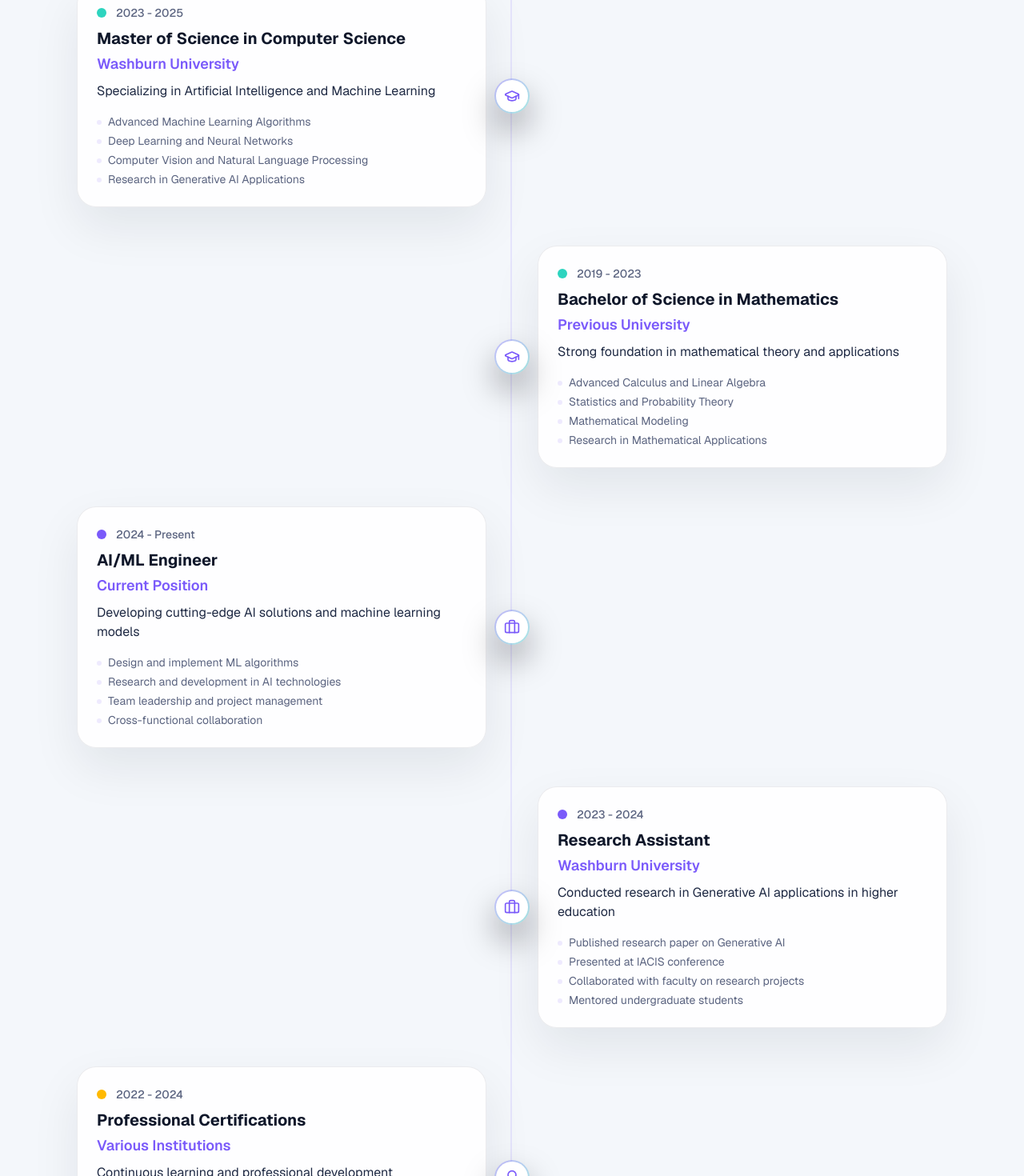
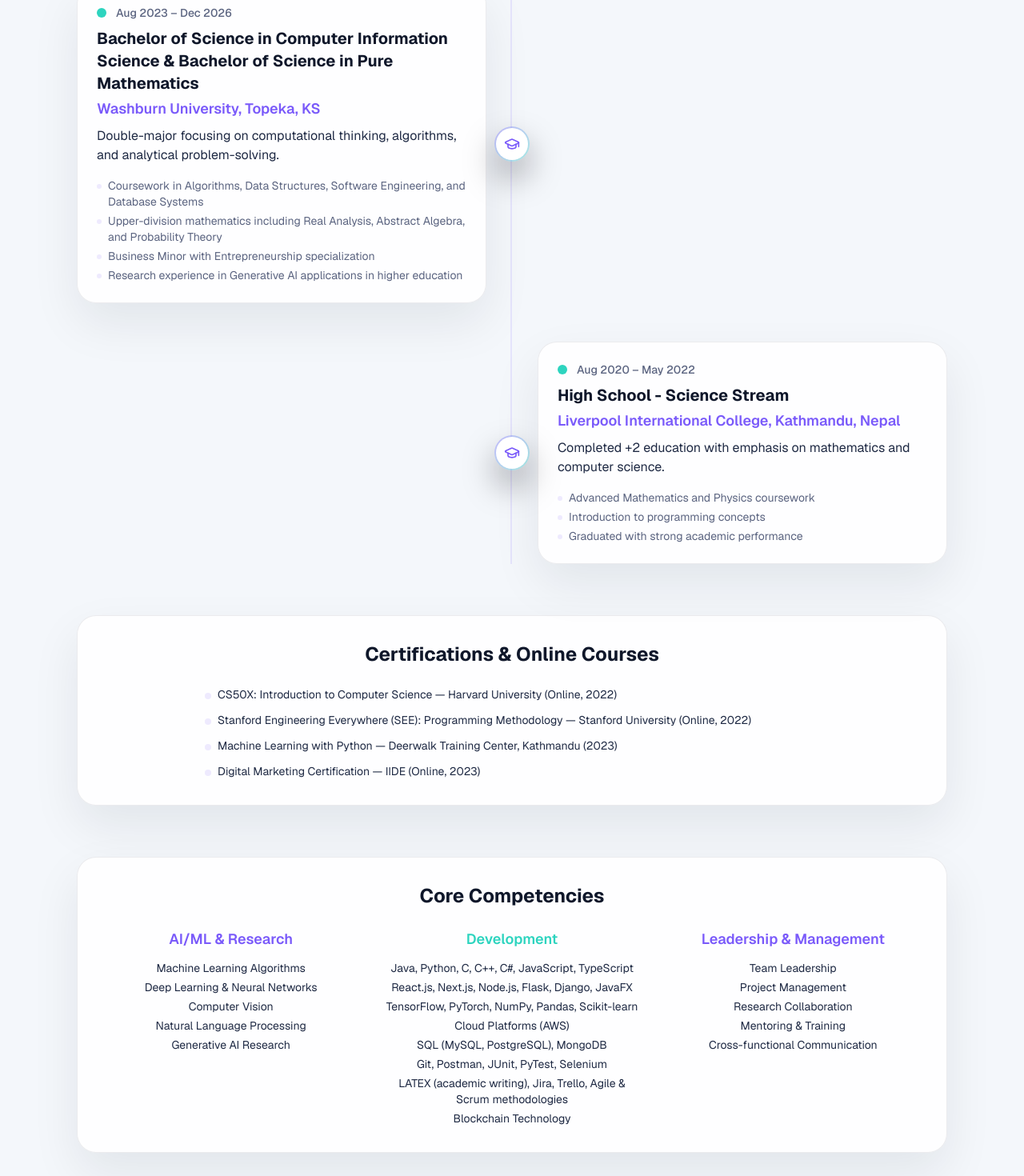
Before and after one commit to RajdeepSah/personalPortfolio, a Next.js app: page /about in a window 1280 px wide. Shown: the part 487-1957 px from the top of the page at 80% size. Built offline with nearby package versions, Linux system fonts and the light colour scheme.

Commit message:
Working on contents for the portpofio, still need to work

```diff
--- a/src/components/About.tsx
+++ b/src/components/About.tsx
@@ -31,74 +31,39 @@
   {
     type: 'education',
     icon: GraduationCap,
-      title: 'Master of Science in Computer Science',
-      institution: 'Washburn University',
-      period: '2023 - 2025',
-      description: 'Specializing in Artificial Intelligence and Machine Learning',
+    title: 'Bachelor of Science in Computer Information Science & Bachelor of Science in Pure Mathematics',
+    institution: 'Washburn University, Topeka, KS',
+    period: 'Aug 2023 – Dec 2026',
+    description: 'Double-major focusing on computational thinking, algorithms, and analytical problem-solving.',
     details: [
-        'Advanced Machine Learning Algorithms',
-        'Deep Learning and Neural Networks',
-        'Computer Vision and Natural Language Processing',
-        'Research in Generative AI Applications'
+      'Coursework in Algorithms, Data Structures, Software Engineering, and Database Systems',
+      'Upper-division mathematics including Real Analysis, Abstract Algebra, and Probability Theory',
+      'Business Minor with Entrepreneurship specialization',
+      'Research experience in Generative AI applications in higher education'
     ]
   },
   {
     type: 'education',
     icon: GraduationCap,
-      title: 'Bachelor of Science in Mathematics',
-      institution: 'Previous University',
-      period: '2019 - 2023',
-      description: 'Strong foundation in mathematical theory and applications',
+    title: 'High School - Science Stream',
+    institution: 'Liverpool International College, Kathmandu, Nepal',
+    period: 'Aug 2020 – May 2022',
+    description: 'Completed +2 education with emphasis on mathematics and computer science.',
     details: [
-        'Advanced Calculus and Linear Algebra',
-        'Statistics and Probability Theory',
-        'Mathematical Modeling',
-        'Research in Mathematical Applications'
-      ]
-    },
-    {
-      type: 'experience',
-      icon: Briefcase,
-      title: 'AI/ML Engineer',
-      company: 'Current Position',
-      period: '2024 - Present',
-      description: 'Developing cutting-edge AI solutions and machine learning models',
-      details: [
-        'Design and implement ML algorithms',
-        'Research and development in AI technologies',
-        'Team leadership and project management',
-        'Cross-functional collaboration'
-      ]
-    },
-    {
-      type: 'experience',
-      icon: Briefcase,
-      title: 'Research Assistant',
-      company: 'Washburn University',
-      period: '2023 - 2024',
-      description: 'Conducted research in Generative AI applications in higher education',
-      details: [
-        'Published research paper on Generative AI',
-        'Presented at IACIS conference',
-        'Collaborated with faculty on research projects',
-        'Mentored undergraduate students'
-      ]
-    },
-    {
-      type: 'certification',
-      icon: Award,
-      title: 'Professional Certifications',
-      company: 'Various Institutions',
-      period: '2022 - 2024',
-      description: 'Continuous learning and professional development',
-      details: [
-        'AWS Machine Learning Specialty',
-        'Google Cloud AI/ML Professional',
-        'Microsoft Azure AI Engineer',
-        'Deep Learning Specialization (Coursera)'
+      'Advanced Mathematics and Physics coursework',
+      'Introduction to programming concepts',
+      'Graduated with strong academic performance'
     ]
   }
 ];
+
+const certifications = [
+  'CS50X: Introduction to Computer Science — Harvard University (Online, 2022)',
+  'Stanford Engineering Everywhere (SEE): Programming Methodology — Stanford University (Online, 2022)',
+  'Machine Learning with Python — Deerwalk Training Center, Kathmandu (2023)',
+  'Digital Marketing Certification — IIDE (Online, 2023)'
+];
+
 
   return (
     <section className="py-20 bg-app">
@@ -212,6 +177,26 @@
             </div>
           </motion.div>
 
+
+          {/* Certifications Section */}
+          <motion.div variants={itemVariants} className="card-premium p-8">
+            <h3 className="text-2xl font-bold text-primary mb-6 text-center">
+              Certifications & Online Courses
+            </h3>
+
+            <ul className="space-y-3 text-secondary max-w-3xl mx-auto">
+              {certifications.map((cert, index) => (
+                <li
+                  key={index}
+                  className="text-sm flex items-start"
+                >
+                  <span className="w-2 h-2 bg-[var(--accent-muted)] rounded-full mt-2 mr-2 flex-shrink-0"></span>
+                  {cert}
+                </li>
+              ))}
+            </ul>
+          </motion.div>
+
           {/* Skills Summary */}
           <motion.div variants={itemVariants} className="card-premium p-8">
             <h3 className="text-2xl font-bold text-primary mb-6 text-center">
@@ -235,11 +220,14 @@
                   Development
                 </h4>
                 <ul className="text-sm text-secondary space-y-1">
-                  <li>Python, R, JavaScript</li>
-                  <li>TensorFlow, PyTorch</li>
-                  <li>React, Next.js</li>
-                  <li>Cloud Platforms (AWS, GCP)</li>
-                  <li>Database Management</li>
+                  <li>Java, Python, C, C++, C#, JavaScript, TypeScript</li>
+                  <li>React.js, Next.js, Node.js, Flask, Django, JavaFX</li>
+                  <li>TensorFlow, PyTorch, NumPy, Pandas, Scikit-learn</li>
+                  <li>Cloud Platforms (AWS)</li>
+                  <li>SQL (MySQL, PostgreSQL), MongoDB</li>
+                  <li>Git, Postman, JUnit, PyTest, Selenium</li>
+                  <li> LATEX (academic writing), Jira, Trello, Agile & Scrum methodologies</li>
+                  <li>Blockchain Technology</li>
                 </ul>
               </div>
               <div className="text-center">
--- a/src/components/Footer.tsx
+++ b/src/components/Footer.tsx
@@ -125,7 +125,7 @@
               className="text-muted text-sm flex items-center mt-4 md:mt-0"
               whileHover={{ scale: 1.05 }}
             >
-              Made using Next.js & TailwindCSS
+              Designed with logic, symmetry & a little chaos
             </motion.p>
           </div>
         </div>
--- a/src/components/Hero.tsx
+++ b/src/components/Hero.tsx
@@ -57,8 +57,9 @@
             variants={itemVariants}
             className="text-xl md:text-2xl text-secondary space-y-2"
           >
-            <p>AI/ML Engineer | AI Researcher | Mathematical Researcher</p>
-            <p>Developer | Manager</p>
+            <p>Computer science & Mathematics student</p>
+            <p>AI/ML Researcher | Mathematical Researcher | Developer | Entrepreneur</p>
+            <p>Tutor | Mentor</p>
           </motion.div>
 
           {/* Tagline */}
@@ -66,8 +67,8 @@
             variants={itemVariants}
             className="text-lg md:text-xl text-muted max-w-2xl mx-auto leading-relaxed"
           >
-            Passionate about solving complex problems through artificial intelligence,
-            machine learning, and mathematical research. Building the future with code and algorithms.
+            Motivated by intellectual curiosity and a commitment to rigorous analytical thinking.
+             My work centers on artificial intelligence and mathematical modeling, with an emphasis on developing adaptive, data-driven systems capable of addressing real-world challenges
           </motion.p>
 
           {/* CTA Buttons */}
--- a/src/components/Projects.tsx
+++ b/src/components/Projects.tsx
@@ -32,27 +32,27 @@
       title: "Champions League DBMS",
       description: "A comprehensive database management system for tracking Champions League statistics, player performance, and team analytics with advanced querying capabilities.",
       icon: Database,
-      techStack: ["SQL", "Python", "MySQL", "Flask", "HTML/CSS"],
+      techStack: ["Postgre SQL", "Python", "Flask", "HTML/CSS"],
       features: ["Player Statistics Tracking", "Team Performance Analytics", "Advanced Query Interface", "Data Visualization"],
       status: "Completed",
-      github: "https://github.com/rajdeepsah/champions-league-dbms",
+      github: "https://github.com/RajdeepSah/dataBaseFinalProject",
       demo: "#"
     },
     {
       title: "RunMickyRun Game",
-      description: "An engaging 2D endless runner game featuring Mickey Mouse with dynamic obstacles, scoring system, and smooth gameplay mechanics.",
+      description: "An engaging 2D endless runner game featuring Mickey Dog with dynamic obstacles, scoring system, and smooth gameplay mechanics.",
       icon: Gamepad2,
-      techStack: ["JavaScript", "HTML5 Canvas", "CSS3", "Game Development"],
+      techStack: ["Canvas API (rendering & animation)", "Audio API (sound effects)", "HTML", "CSS" , "JavaScript", "Game Development"],
       features: ["Endless Runner Mechanics", "Dynamic Obstacles", "Score System", "Responsive Controls"],
       status: "Completed",
-      github: "https://github.com/rajdeepsah/runmickyrun",
-      demo: "#"
+      github: "https://github.com/RajdeepSah/RunMickyRunWeb",
+      demo: "https://runmicky-web.vercel.app/"
     },
     {
       title: "AI-Powered Tic-Tac-Toe",
       description: "An intelligent Tic-Tac-Toe game with AI opponent using minimax algorithm, featuring different difficulty levels and beautiful UI.",
       icon: Calculator,
-      techStack: ["Python", "Tkinter", "AI Algorithms", "Minimax"],
+      techStack: ["Python", "AI Algorithms", "Minimax"],
       features: ["AI Opponent", "Multiple Difficulty Levels", "Game Statistics", "Intuitive UI"],
       status: "Completed",
       github: "https://github.com/rajdeepsah/ai-tic-tac-toe",
--- a/src/components/Research.tsx
+++ b/src/components/Research.tsx
@@ -29,18 +29,19 @@
 
   const publications = [
     {
-      title: "Generative AI in Higher Education: Opportunities, Challenges, and Future Directions",
-      authors: "Rajdeep Sah, Dr. Sarah Johnson, Dr. Michael Chen",
+      title: "Generative AI in higher education: student and faculty perspectives on use, ethics, and impact",
+      authors: "Rajdeep Sah, Dr. Sun, Cameron Hagemaster, Arpan Adhikari, Ari Lee",
       venue: "International Association for Computer Information Systems (IACIS) Conference",
-      year: "2024",
+      year: "2025",
       type: "Conference Paper",
       status: "Published",
-      description: "This research explores the transformative potential of generative AI technologies in higher education, examining both the opportunities for enhanced learning experiences and the challenges institutions face in implementation.",
-      keywords: ["Generative AI", "Higher Education", "Educational Technology", "Machine Learning"],
-      doi: "10.1000/example.doi",
-      link: "#",
+      description: "This study examines how generative AI is impacting college students and faculty, using survey data from 114 students and interviews with 18 professors to compare their perceptions, usage patterns, and concerns. Results show that students view AI as a helpful academic tool, especially for managing workload while faculty remain more cautious, highlighting ethical issues and the need for clearer institutional guidelines.",
+      keywords: ["Generative AI", "student perception", "faculty perspective", "higher education", "ethical AI use", "AI policy"],
+      doi: "https://doi.org/10.48009/2_iis_129 ",
+      link: "https://iacis.org/conference/openconf2025/modules/request.php?module=oc_program&action=summary.php&id=110",
       abstract: "The rapid advancement of generative artificial intelligence (AI) technologies presents unprecedented opportunities for transforming higher education. This paper investigates the current state of generative AI applications in educational settings, identifies key opportunities for enhancing learning experiences, and addresses the challenges institutions face in adopting these technologies responsibly."
     },
+    /*
     {
       title: "Mathematical Modeling in Machine Learning: A Comprehensive Framework",
       authors: "Rajdeep Sah, Dr. Emily Rodriguez",
@@ -54,7 +55,10 @@
       link: "#",
       abstract: "This paper presents a novel mathematical framework for enhancing machine learning algorithms through advanced mathematical modeling techniques. The framework addresses optimization challenges and provides theoretical foundations for improved algorithm performance."
     }
-  ];
+  ]
+
+  */
+   ] ;
 
   const researchAreas = [
     {
```
Lines whose indentation alone changed are shown as unchanged.
